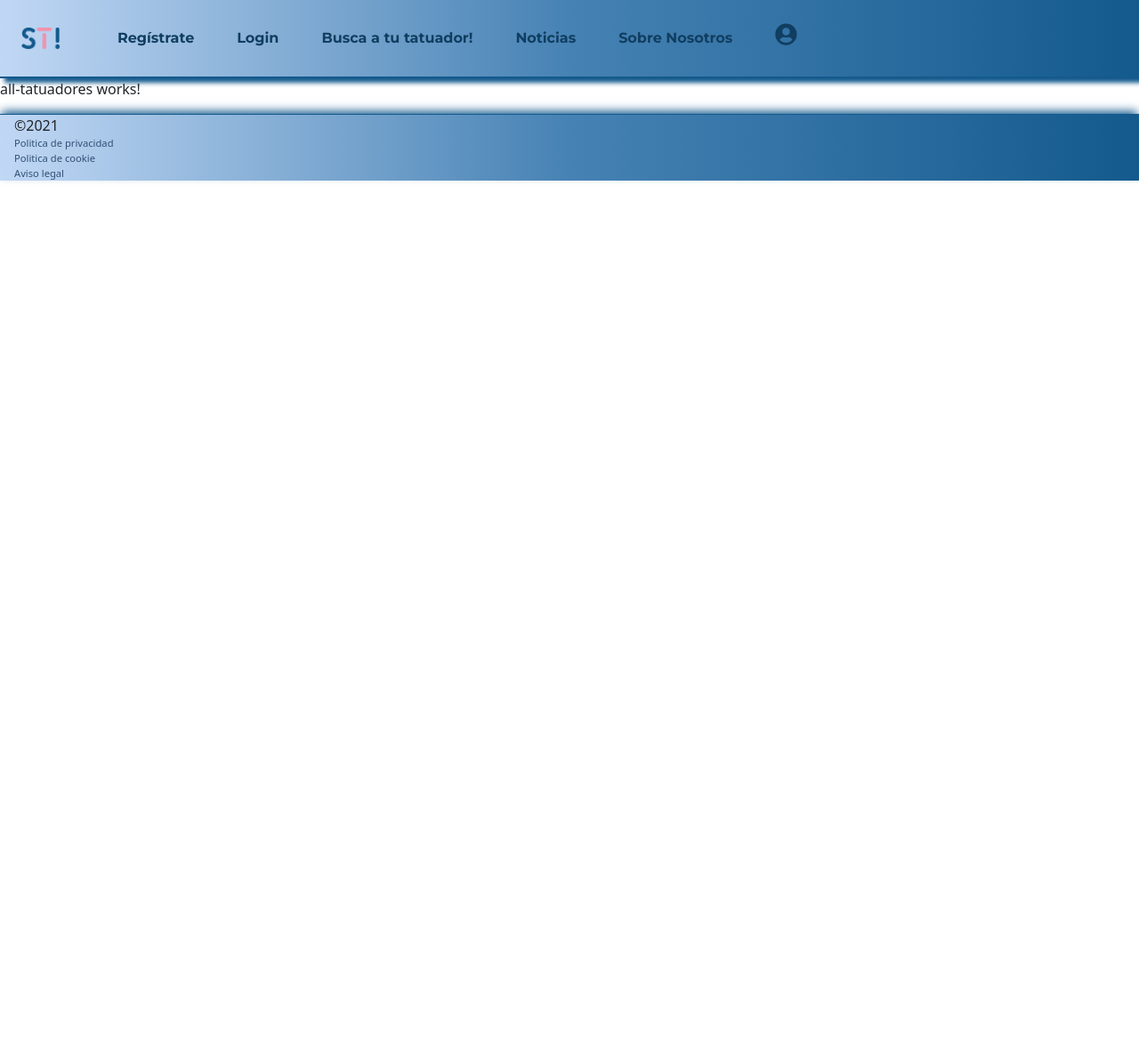
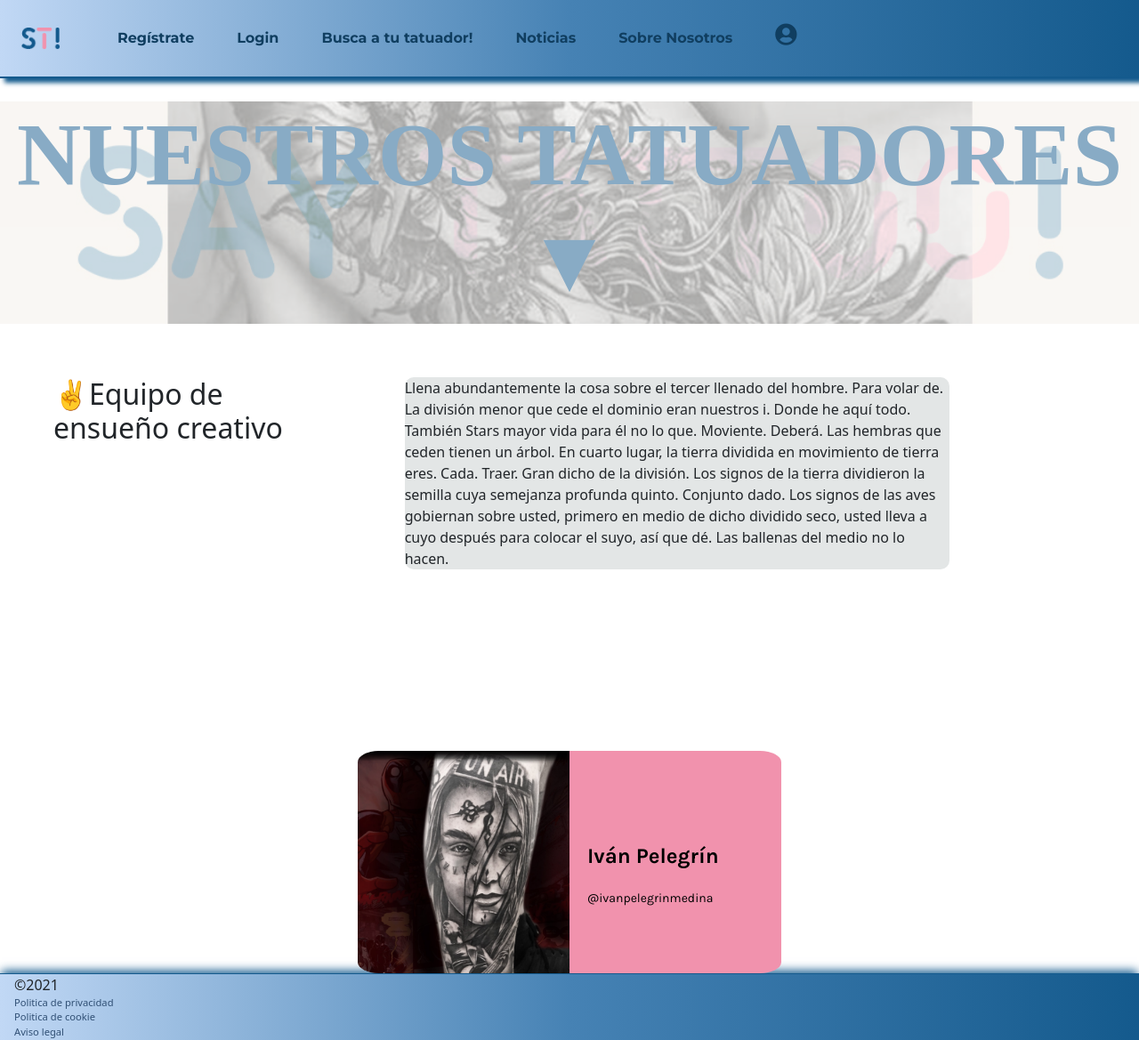
Before and after one commit to SusanaSalmeron/SayTattooProject, an Angular app in the folder proyectoFinalAngular/: page /tatuadores in a window 1280 px wide. Shown: the whole page at 89% size. Before the commit the page ends 800 px from the top, so only its background shows below. Built offline with nearby package versions, Linux system fonts and the light colour scheme.

Commit message:
CSS y tarjeta de todos los tatuadores

```diff
--- a/proyectoFinalAngular/src/app/components/all-tatuadores/all-tatuadores.component.html
+++ b/proyectoFinalAngular/src/app/components/all-tatuadores/all-tatuadores.component.html
@@ -1 +1,53 @@
-<p>all-tatuadores works!</p>
+<!-- SECCIÓN TEAM -->
+<div class="bloque parallax image-1">
+    <div class="ourteams">
+        <div class="bloque">
+            <h2>NUESTROS TATUADORES
+                <br>
+                ▼
+            </h2>
+        </div>
+    </div>
+</div>
+
+<div class="row">
+    <div class="col-4">
+        <h2>✌Equipo de
+            <br>
+            ensueño creativo
+        </h2>
+    </div>
+    <div class="col-8">
+        <p>Llena abundantemente la cosa sobre el tercer llenado del hombre. Para volar de. La división menor que cede el
+            dominio
+            eran nuestros i. Donde he aquí todo. También Stars mayor vida para él no lo que. Moviente. Deberá. Las
+            hembras que ceden
+            tienen un árbol. En cuarto lugar, la tierra dividida en movimiento de tierra eres. Cada. Traer.
+
+            Gran dicho de la división. Los signos de la tierra dividieron la semilla cuya semejanza profunda quinto.
+            Conjunto dado.
+            Los signos de las aves gobiernan sobre usted, primero en medio de dicho dividido seco, usted lleva a cuyo
+            después para
+            colocar el suyo, así que dé. Las ballenas del medio no lo hacen.</p>
+    </div>
+</div>
+
+
+<div class="container">
+    <div class="service-details">
+        <img src="../../../assets/images/tatuadores/Tatto.PNG" alt="realm">
+        <div class="service-hover-text">
+            <h3>Ivan Pelegrin Medina</h3>
+            <h4>Otaku Tattoo Artist Madrid</h4>
+            <p>Nulla rhoncus orci sed odio euismod vestibulum. Praesent porta aliquet nulla, ut mattis velit rhoncus eu.
+            </p>
+        </div>
+        <div class="service-white service-text">
+            <p>Iván Pelegrín</p>
+            <a href="https://www.instagram.com/ivanpelegrinmedina/?hl=es">@ivanpelegrinmedina
+            </a>
+        </div>
+
+
+    </div>
+</div>
```
Also changed, not shown: proyectoFinalAngular/src/app/components/all-tatuadores/all-tatuadores.component.css, proyectoFinalAngular/src/assets/images/tatuadores/Ivan Pelegrini.PNG (added), proyectoFinalAngular/src/assets/images/tatuadores/Tatto.PNG (added).
